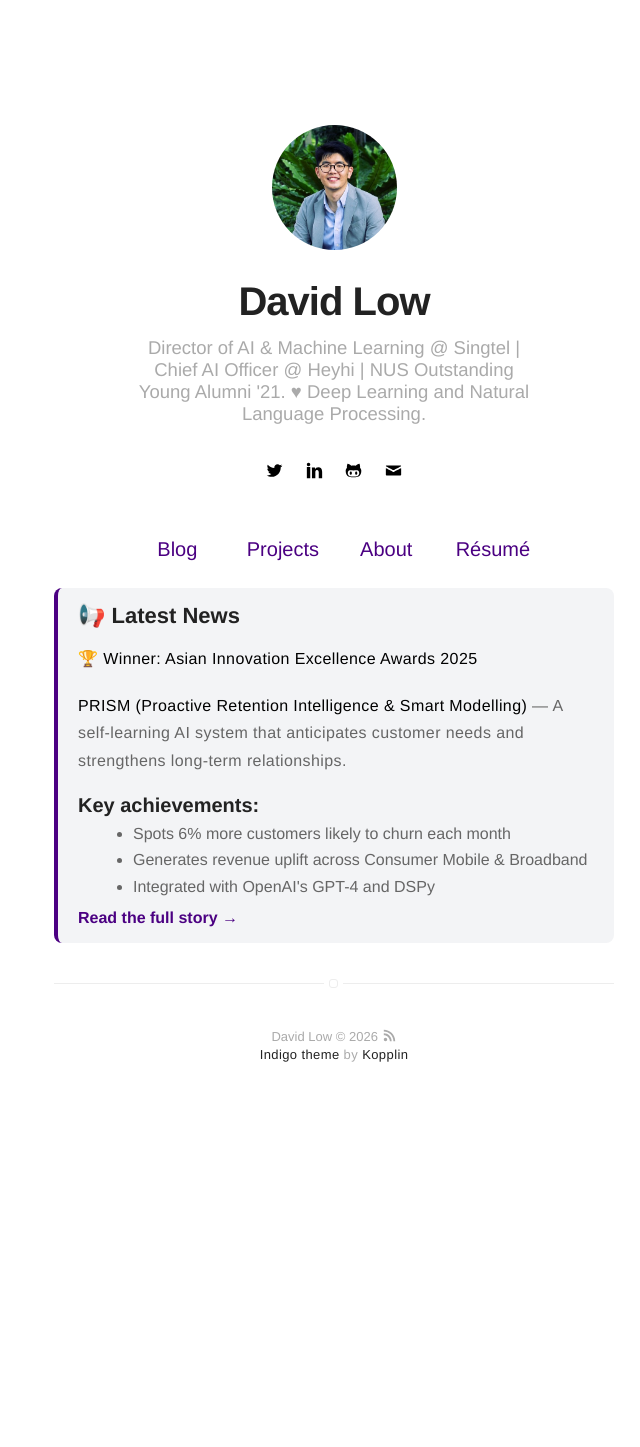
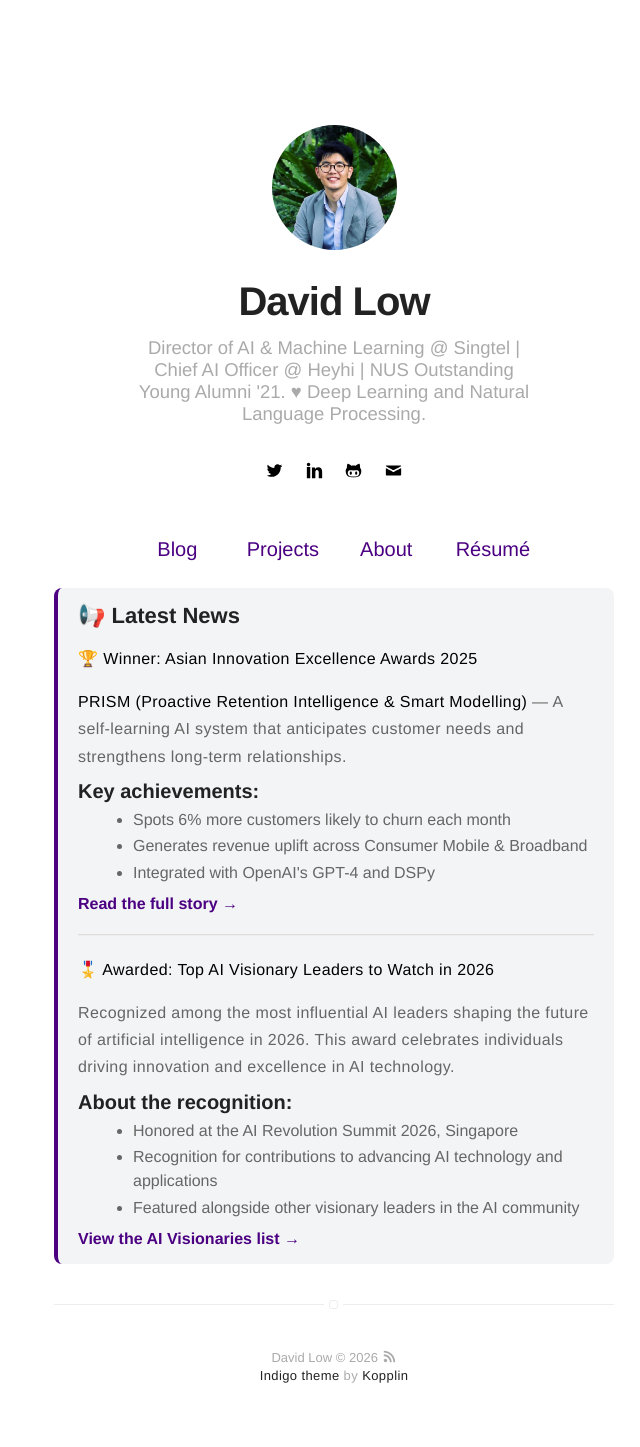
Before and after one commit to davidlowjw/davidlowjw.github.io, a Jekyll site: the page built from index.html, in a window 1280 px wide. Shown: the whole page, without its empty margins (306-946 px from the left). Built offline with Jekyll 4.4.1, drawn with Linux system fonts in a browser that asks for light colours; before the commit the page ends 1126 px from its top, so only the background shows below that.

Commit message:
Add news item: Top AI Visionary Leaders to Watch in 2026

```diff
--- a/index.html
+++ b/index.html
@@ -18,6 +18,21 @@ title: Home
   </ul>
 
   <a href="https://asianbusinessreview.com/co-written-partner/event-news/singtel-takes-home-accolade-asian-innovation-excellence-awards-2025">Read the full story →</a>
+
+  <hr style="margin: 2rem 0; border: none; border-top: 1px solid #ddd;">
+
+  <p><strong>🎖️ Awarded: Top AI Visionary Leaders to Watch in 2026</strong></p>
+
+  <p>Recognized among the most influential AI leaders shaping the future of artificial intelligence in 2026. This award celebrates individuals driving innovation and excellence in AI technology.</p>
+
+  <h3>About the recognition:</h3>
+  <ul>
+    <li>Honored at the AI Revolution Summit 2026, Singapore</li>
+    <li>Recognition for contributions to advancing AI technology and applications</li>
+    <li>Featured alongside other visionary leaders in the AI community</li>
+  </ul>
+
+  <a href="https://airevolutionsummit.com/singapore/ai26/">View the AI Visionaries list →</a>
 </div>
 
 <style>
@@ -55,4 +70,12 @@ title: Home
 .news-section a:hover {
   border-bottom-color: #4b0082;
 }
+.news-section hr {
+  margin: 2rem 0;
+  border: none;
+  border-top: 1px solid rgba(255, 255, 255, 0.3);
+}
+.news-section > p {
+  margin-bottom: 1rem;
+}
 </style>
```
